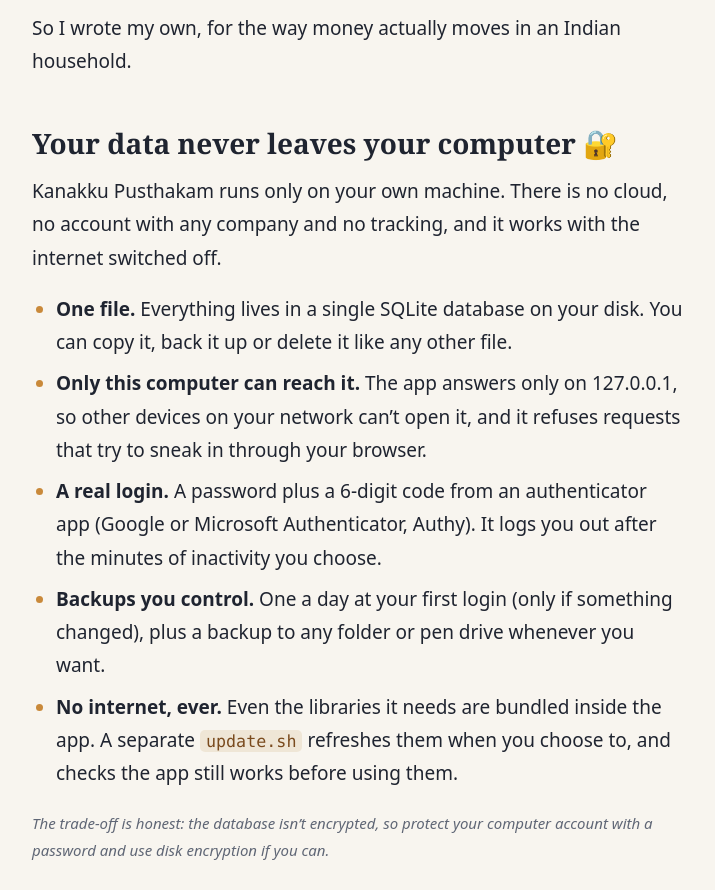
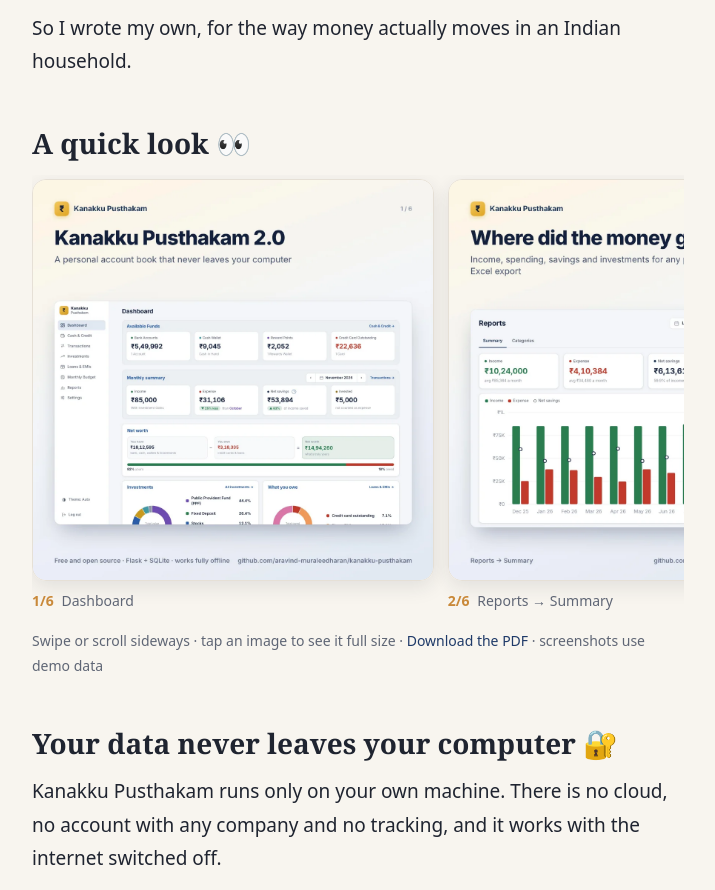
Before and after one commit to aravind-muraleedharan/aravind-muraleedharan.github.io, a plain HTML site: page blog/kanakku-pusthakam-2.html in a window 1280 px wide. Shown: the part 1360-2250 px from the top of the page, without its empty margins (282-997 px from the left). Drawn offline with Linux system fonts and the light colour scheme.

Commit message:
Blog: screenshot gallery for Kanakku Pusthakam 2.0

```diff
--- a/blog/kanakku-pusthakam-2.html
+++ b/blog/kanakku-pusthakam-2.html
@@ -19,7 +19,7 @@
   <link rel="icon" href="../favicon.svg?v=4" type="image/svg+xml">
   <link rel="apple-touch-icon" href="../apple-touch-icon.png?v=3">
   <link rel="stylesheet" href="../style.css?v=29">
-  <link rel="stylesheet" href="post.css?v=3">
+  <link rel="stylesheet" href="post.css?v=4">
 </head>
 <body>
   <article class="post">
@@ -59,6 +59,38 @@
       <li><strong>They don’t speak Indian finance.</strong> PPF, chit funds, gold savings schemes, the April–March financial year: usually missing or bolted on.</li>
     </ul>
     <p>So I wrote my own, for the way money actually moves in an Indian household.</p>
+
+    <h2>A quick look 👀</h2>
+    <div class="gallery" aria-label="Screenshots of Kanakku Pusthakam 2.0">
+        <figure class="slide">
+          <a href="kp/kp-dashboard.webp" target="_blank" rel="noopener"><img src="kp/kp-dashboard.webp" alt="The Dashboard: available funds, this month’s summary, net worth, investments and loans." width="1080" height="1080" loading="lazy"></a>
+          <figcaption><span>1/6</span> Dashboard</figcaption>
+        </figure>
+        <figure class="slide">
+          <a href="kp/kp-reports-summary.webp" target="_blank" rel="noopener"><img src="kp/kp-reports-summary.webp" alt="Reports: income, spending, savings and investments for any period, with an Excel export." width="1080" height="1080" loading="lazy"></a>
+          <figcaption><span>2/6</span> Reports → Summary</figcaption>
+        </figure>
+        <figure class="slide">
+          <a href="kp/kp-reports-categories.webp" target="_blank" rel="noopener"><img src="kp/kp-reports-categories.webp" alt="Every rupee by category: a strip for the year, then month by month." width="1080" height="1080" loading="lazy"></a>
+          <figcaption><span>3/6</span> Reports → Categories</figcaption>
+        </figure>
+        <figure class="slide">
+          <a href="kp/kp-about.webp" target="_blank" rel="noopener"><img src="kp/kp-about.webp" alt="The About page says plainly where your data lives." width="1080" height="1080" loading="lazy"></a>
+          <figcaption><span>4/6</span> Settings → About</figcaption>
+        </figure>
+        <figure class="slide">
+          <a href="kp/kp-backups.webp" target="_blank" rel="noopener"><img src="kp/kp-backups.webp" alt="Backed up every day by itself, plus a copy to a pen drive whenever you choose." width="1080" height="1080" loading="lazy"></a>
+          <figcaption><span>5/6</span> Settings → Backups</figcaption>
+        </figure>
+        <figure class="slide">
+          <a href="kp/kp-light-dark.webp" target="_blank" rel="noopener"><img src="kp/kp-light-dark.webp" alt="Light or dark, laptop or phone: same app, same data." width="1080" height="1080" loading="lazy"></a>
+          <figcaption><span>6/6</span> Light or dark, laptop or phone</figcaption>
+        </figure>
+    </div>
+    <p class="gallery-note">
+      Swipe or scroll sideways · tap an image to see it full size ·
+      <a href="kp/kanakku-pusthakam-2.0-carousel.pdf" download>Download the PDF</a> · screenshots use demo data
+    </p>
 
     <h2>Your data never leaves your computer 🔐</h2>
     <p>
--- a/blog/post.css
+++ b/blog/post.css
@@ -131,3 +131,23 @@
 /* Rules table: plain example column, bold result column. */
 .swaps.rules td:nth-child(2) { color: var(--text); font-weight: 400; }
 .swaps.rules td:last-child { color: var(--link); font-weight: 600; }
+
+/* Screenshot gallery: swipe on phones, scroll sideways on laptops. */
+.gallery {
+  display: flex; gap: 14px;
+  overflow-x: auto; scroll-snap-type: x mandatory;
+  padding: 4px 2px 12px; margin: 6px 0 4px;
+  scrollbar-width: thin; scrollbar-color: var(--gold) transparent;
+}
+.gallery .slide {
+  flex: 0 0 82%; margin: 0; scroll-snap-align: start;
+}
+.gallery img {
+  display: block; width: 100%; height: auto;
+  border-radius: 14px; border: 1px solid var(--line);
+  box-shadow: 0 6px 20px rgba(31, 42, 61, 0.10);
+}
+.gallery figcaption { font-size: 14px; color: var(--muted); margin-top: 8px; }
+.gallery figcaption span { font-weight: 700; color: var(--gold); margin-right: 4px; }
+.gallery-note { font-size: 14px; color: var(--muted); margin-bottom: 8px !important; }
+@media (min-width: 760px) { .gallery .slide { flex-basis: 62%; } }
```
Also changed, not shown: blog/data-is-already-out-there.html (+1 -1 lines), blog/kp/kp-about.webp (added), blog/kp/kp-backups.webp (added), blog/kp/kp-dashboard.webp (added), blog/kp/kp-light-dark.webp (added), blog/kp/kp-reports-categories.webp (added), blog/kp/kp-reports-summary.webp (added), 1 other file.
